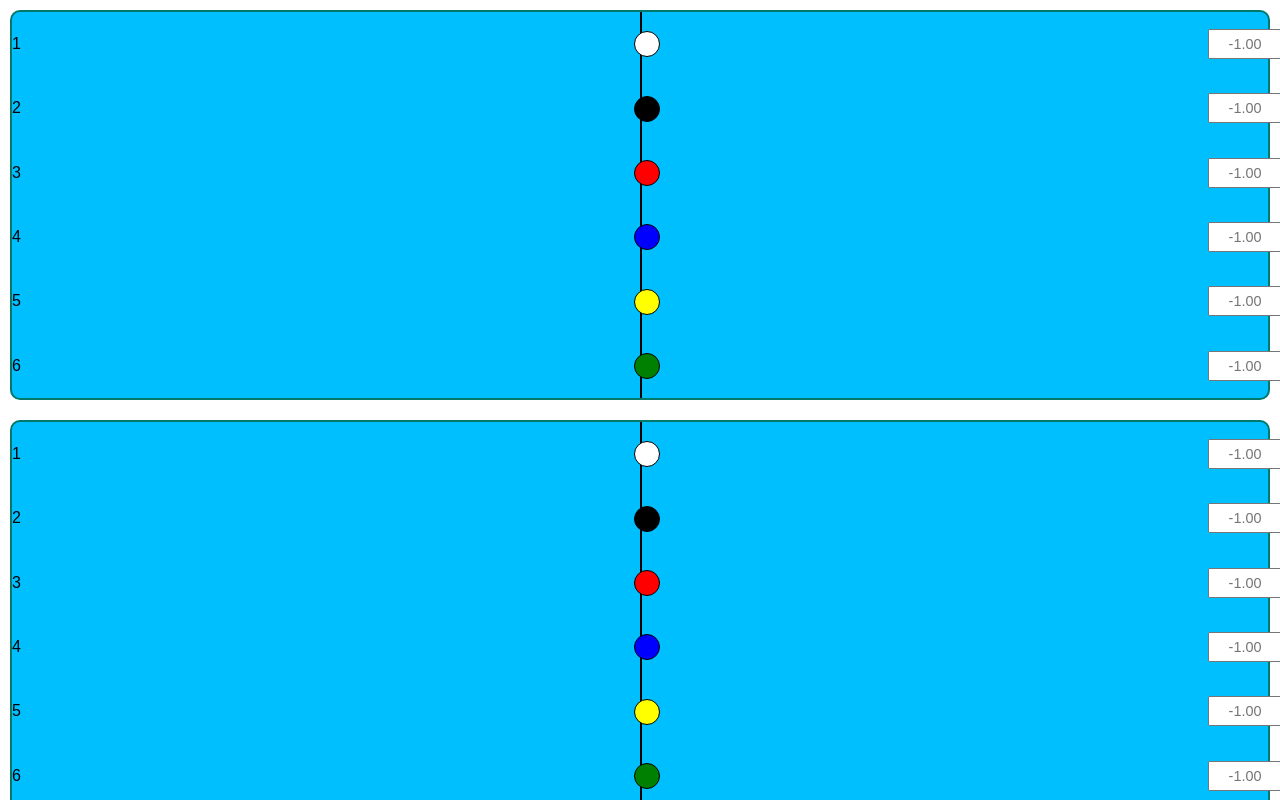
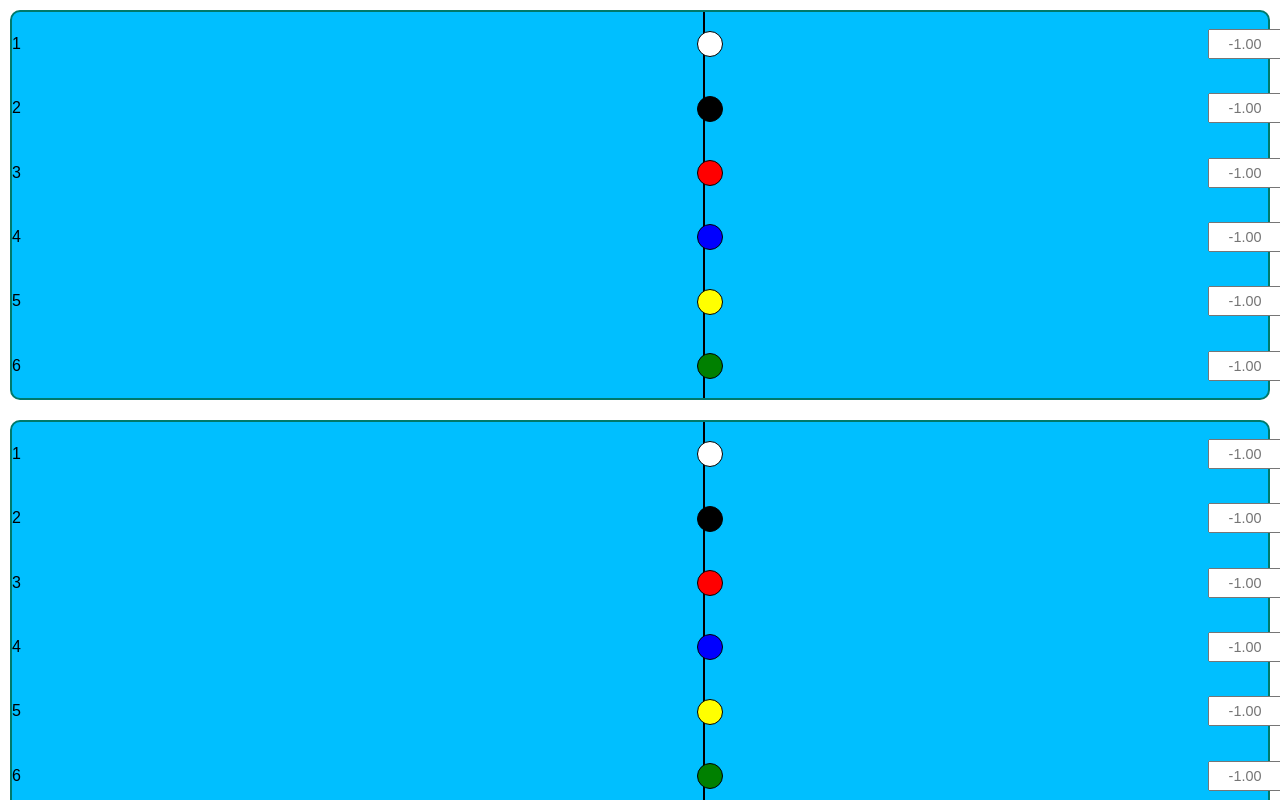
Before and after one commit to ta01da27o-arch/boat-ai-smart, a plain HTML site: page index.html in a window 1280 px wide. Drawn offline with Linux system fonts and the light colour scheme.

Commit message:
Add files via upload

```diff
--- a/index.html
+++ b/index.html
@@ -3,7 +3,7 @@
 <head>
 <meta charset="UTF-8">
 <meta name="viewport" content="width=device-width, initial-scale=1.0, user-scalable=no">
-<title>STシミュレーター 縦並び固定版 [-1,+1]</title>
+<title>STシミュレーター 縦並び固定版 [-1,+1] 0.10右移動</title>
 <style>
 html, body {
   margin: 0;
@@ -34,7 +34,7 @@ html, body {
 }
 .line {
   position: absolute;
-  left: 50%; /* スタートライン = 0.00 */
+  left: calc(50% + 5%); /* 0.10分右に移動 */
   top: 0;
   bottom: 0;
   width: 2px;
@@ -142,7 +142,8 @@ function setupPanel(panelId, inputIds) {
   const minValue = -1.0;
   const maxValue = 1.0;
 
-  const zeroPos = panel.clientWidth / 2; // スタートライン中央
+  // スタートラインを右に0.10分移動
+  const zeroPos = panel.clientWidth / 2 + panel.clientWidth*0.05; // 0.05 = 0.10/2のピクセル換算
   const unitPixelsLeft = zeroPos;         // -1 -> 0
   const unitPixelsRight = panel.clientWidth - zeroPos - 24; // 0 -> +1
 
```
